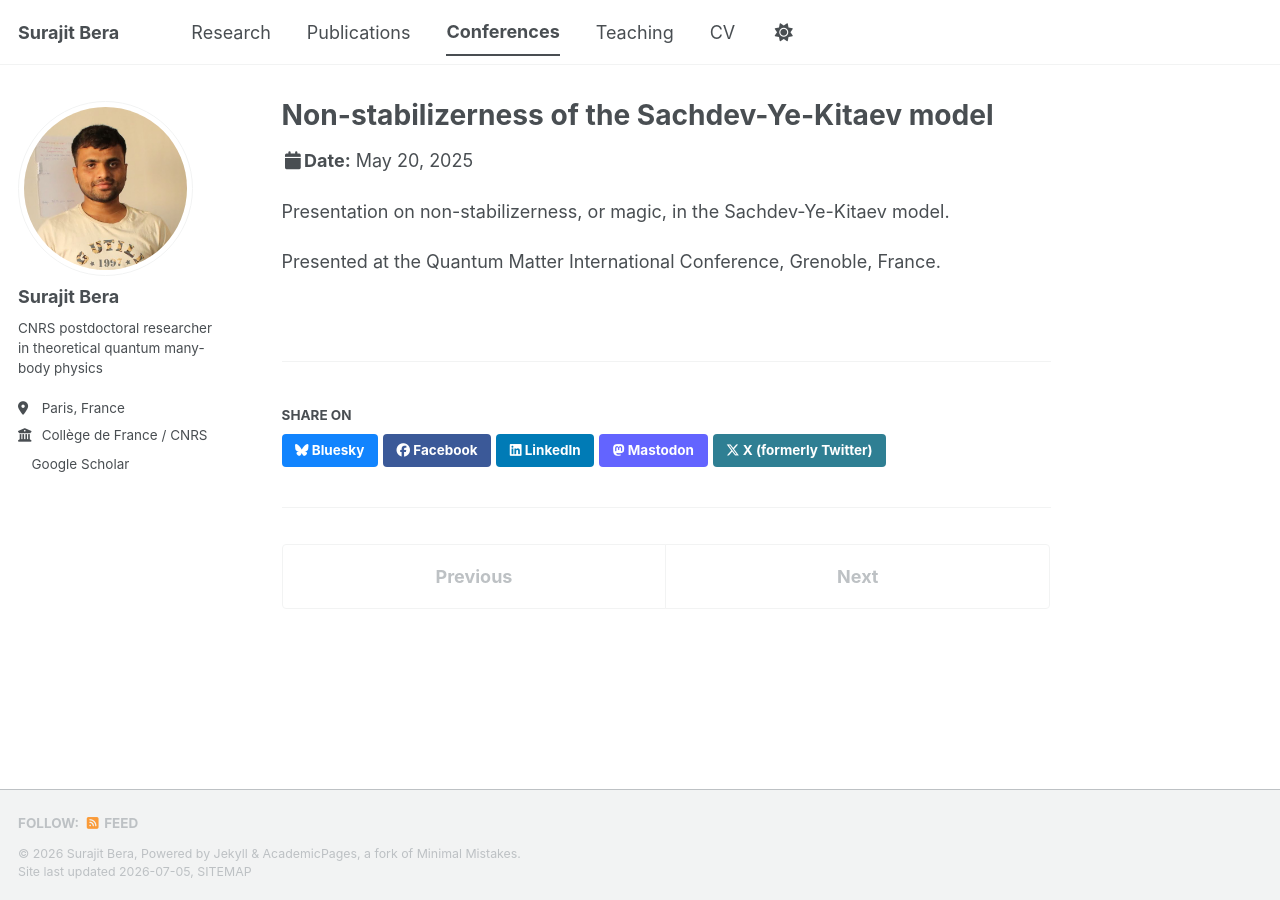
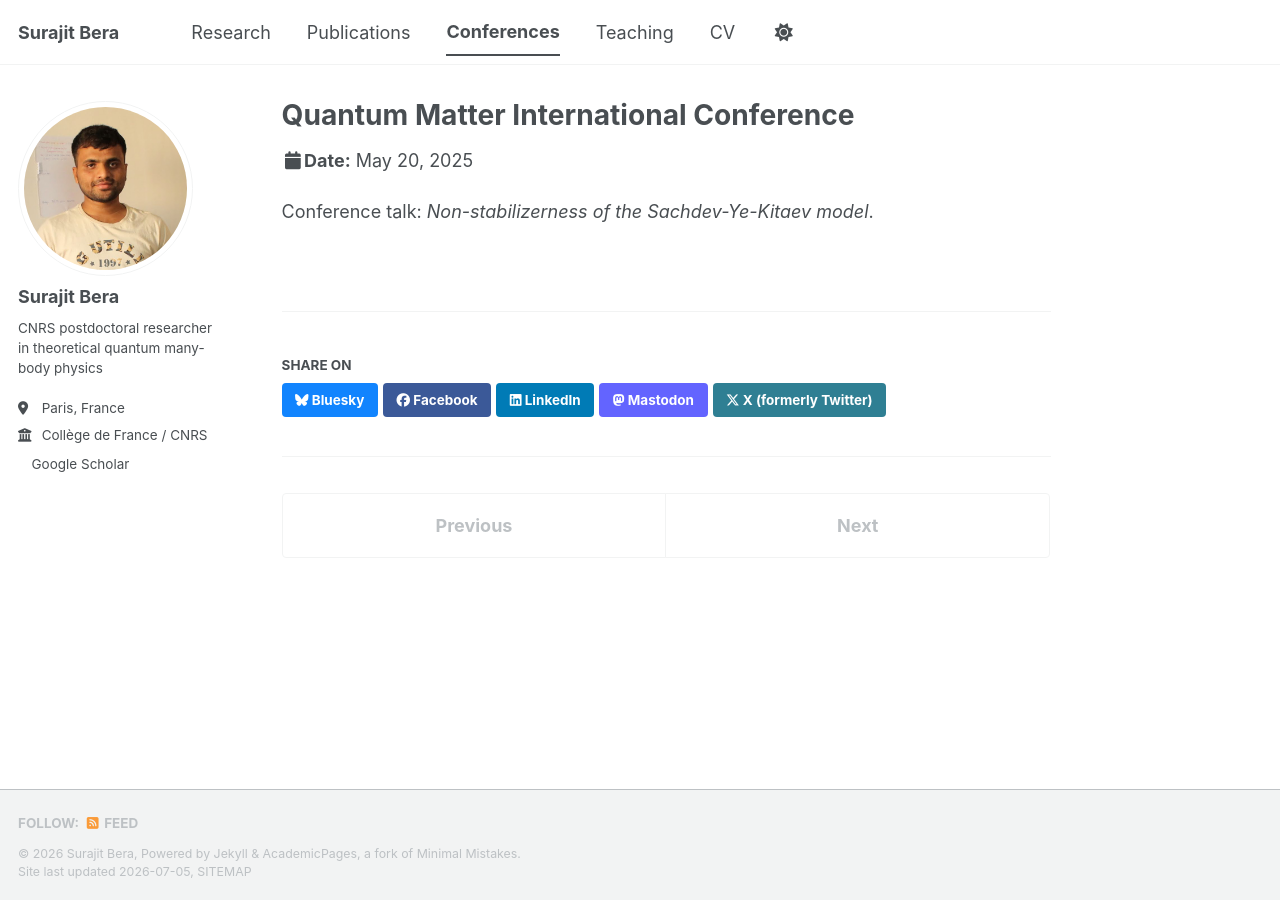
Before and after one commit to surajitbera-physics/surajitbera-physics.github.io, a Jekyll site: the page built from _talks/2025-05-20-quantum-matter-grenoble-nonstabilizerness-syk.md, in a window 1280 px wide. Built offline with Jekyll 4.4.1, drawn with Linux system fonts in a browser that asks for light colours; a style sheet for code colours, icons or effects is not loaded.

Commit message:
Revise talk details for Quantum Matter Conference
Updated the title and permalink for the talk, and modified the presentation description.

```diff
--- a/_talks/2025-05-20-quantum-matter-grenoble-nonstabilizerness-syk.md
+++ b/_talks/2025-05-20-quantum-matter-grenoble-nonstabilizerness-syk.md
@@ -1,13 +1,11 @@
 ---
-title: "Non-stabilizerness of the Sachdev-Ye-Kitaev model"
+title: "Quantum Matter International Conference"
 collection: talks
 type: "Conference presentation"
-permalink: /talks/2025-quantum-matter-grenoble-nonstabilizerness-syk
+permalink: /talks/2025-quantum-matter-grenoble
 venue: "Quantum Matter International Conference"
 date: 2025-05-20
 location: "Grenoble, France"
 ---
 
-Presentation on non-stabilizerness, or magic, in the Sachdev-Ye-Kitaev model.
-
-Presented at the Quantum Matter International Conference, Grenoble, France.
+Conference talk: *Non-stabilizerness of the Sachdev-Ye-Kitaev model*.
```
